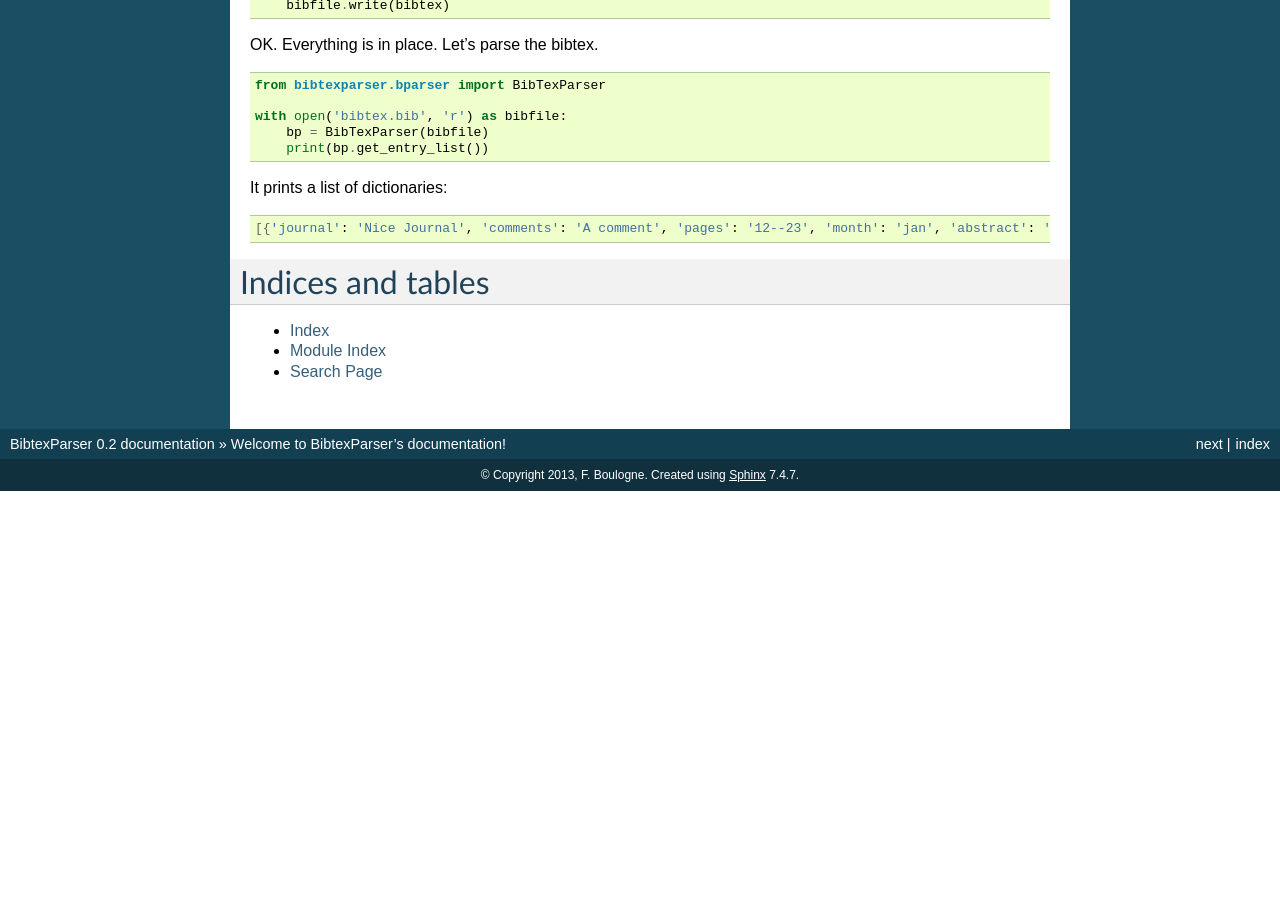
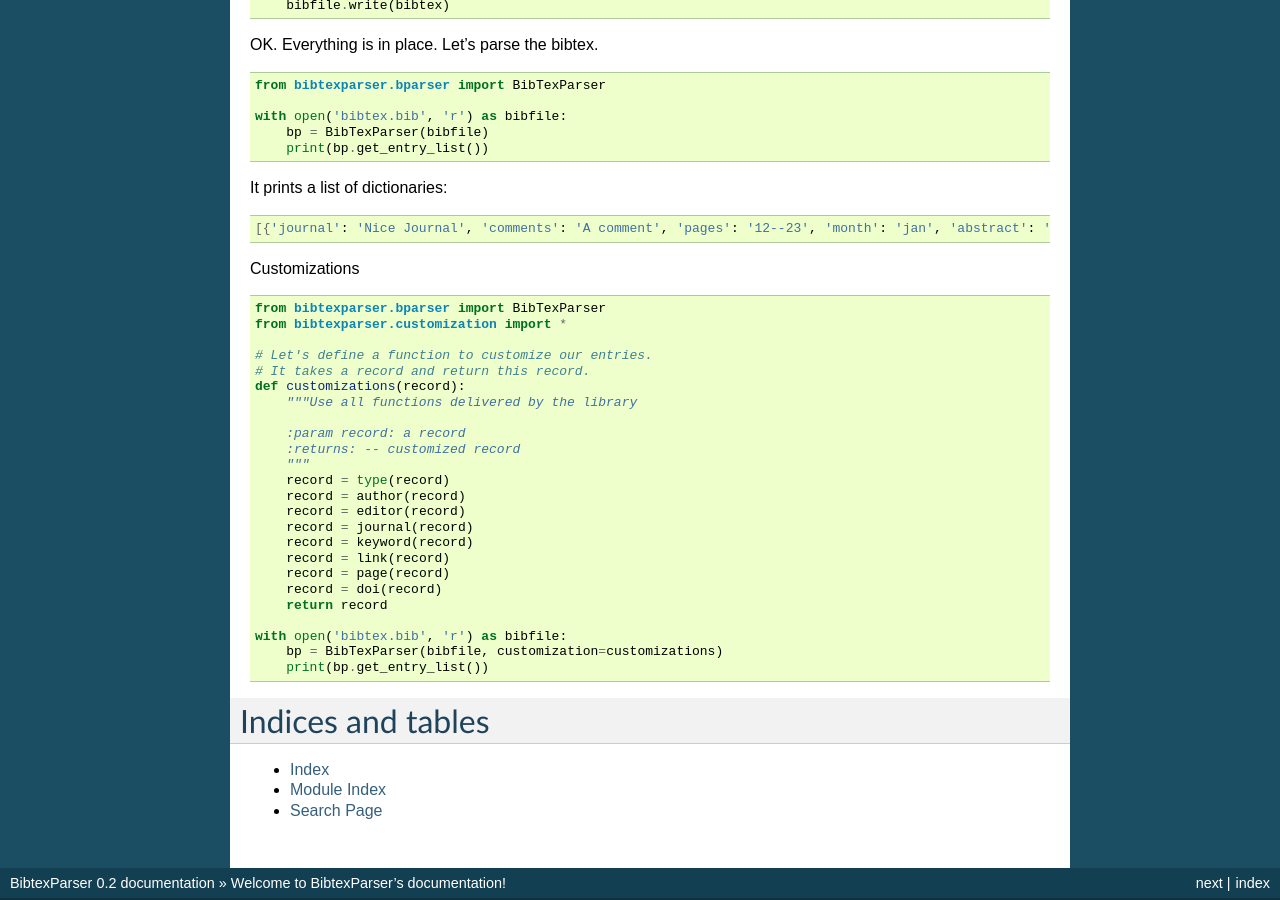
Before and after one commit to sciunto-org/python-bibtexparser, a Sphinx documentation site: the page built from docs/source/index.rst, in a window 1280 px wide and 900 px high, scrolled down 908 px. Built offline with Sphinx 7.4.7, drawn with Linux system fonts in a browser that asks for light colours; before the commit the page ends 1399 px from its top, so only the background shows below that.

Commit message:
DOC: explain how to customize

```diff
--- a/docs/source/index.rst
+++ b/docs/source/index.rst
@@ -67,6 +67,35 @@ It prints a list of dictionaries:
     [{'journal': 'Nice Journal', 'comments': 'A comment', 'pages': '12--23', 'month': 'jan', 'abstract': 'This is an abstract. This line should be long enough to test\nmultilines...', 'title': 'An amazing title', 'year': '2013', 'volume': '12', 'id': 'Cesar2013', 'author': 'Jean César', 'keyword': 'keyword1, keyword2', 'type': 'article'}]
 
 
+Customizations
+
+.. code-block:: python
+
+    from bibtexparser.bparser import BibTexParser
+    from bibtexparser.customization import *
+
+    # Let's define a function to customize our entries.
+    # It takes a record and return this record.
+    def customizations(record):
+        """Use all functions delivered by the library
+
+        :param record: a record
+        :returns: -- customized record
+        """
+        record = type(record)
+        record = author(record)
+        record = editor(record)
+        record = journal(record)
+        record = keyword(record)
+        record = link(record)
+        record = page(record)
+        record = doi(record)
+        return record
+
+    with open('bibtex.bib', 'r') as bibfile:
+        bp = BibTexParser(bibfile, customization=customizations)
+        print(bp.get_entry_list())
+
 
 Indices and tables
 ==================
```
Also changed, not shown: 1 other file.
